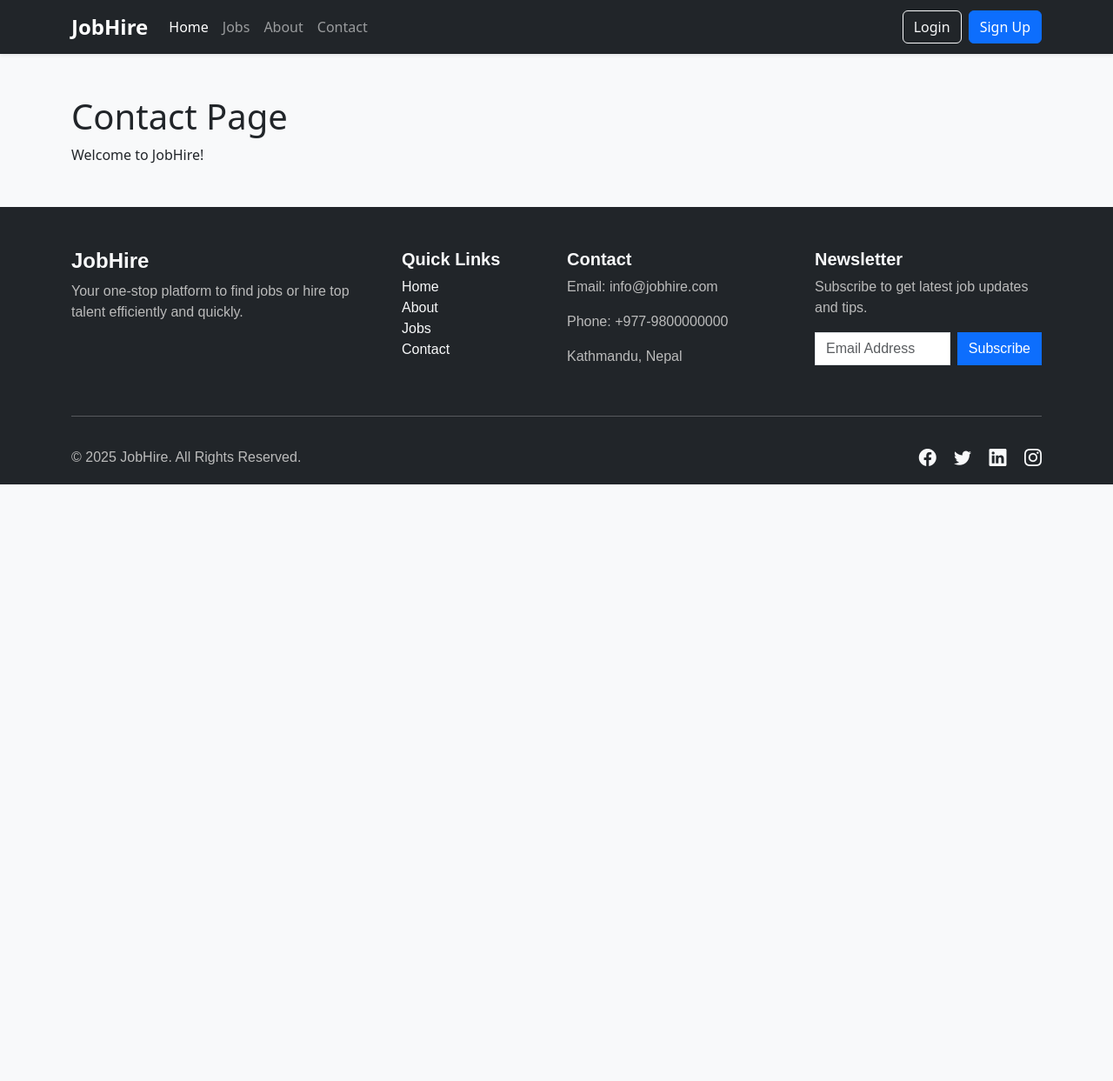
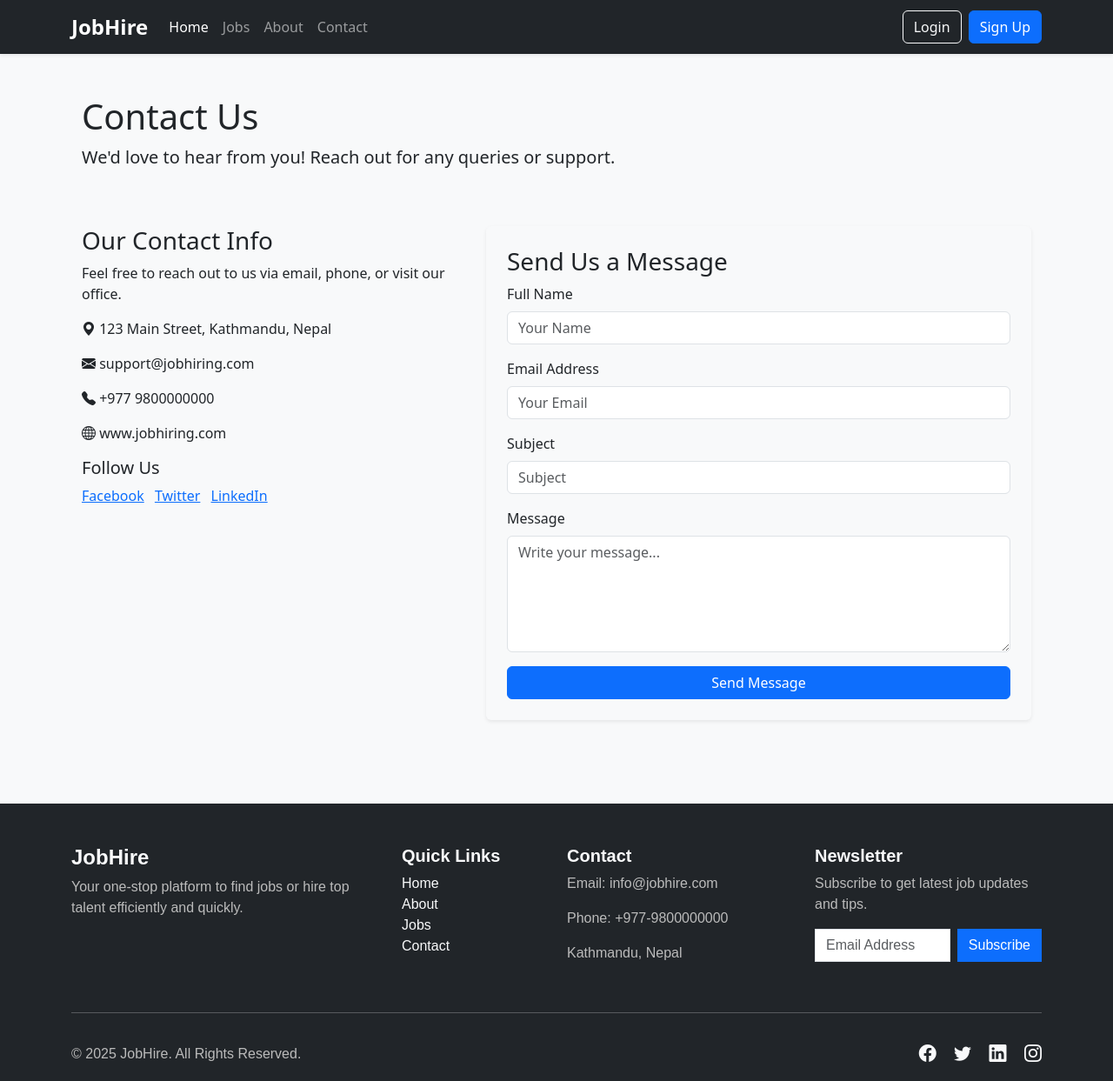
Before and after one commit to Pranisht03/job_hiring_system, a Django app: page /contact/ in a window 1280 px wide. Shown: the whole page at 87% size. Before the commit the page ends 557 px from the top, so only its background shows below. Run offline with Django 5.2, Linux system fonts and the light colour scheme.

Commit message:
Add the design in the about and contact page

```diff
--- a/templates/contact.html
+++ b/templates/contact.html
@@ -1,6 +1,84 @@
 {% extends 'base.html' %}
 
+{% block title %}Contact Us - Job Hiring System{% endblock %}
+
 {% block content %}
-<h1>Contact Page</h1>
-<p>Welcome to JobHire!</p>
+<!-- Header Section -->
+<header>
+    <div class="container">
+        <h1>Contact Us</h1>
+        <p class="lead">We'd love to hear from you! Reach out for any queries or support.</p>
+    </div>
+</header>
+
+<!-- Contact Section -->
+<section class="py-5">
+    <div class="container">
+        <div class="row">
+            <!-- Contact Information -->
+            <div class="col-md-5 mb-4">
+                <h3>Our Contact Info</h3>
+                <p>Feel free to reach out to us via email, phone, or visit our office.</p>
+                <div class="contact-info mb-3">
+                    <p><i class="bi bi-geo-alt-fill"></i> 123 Main Street, Kathmandu, Nepal</p>
+                    <p><i class="bi bi-envelope-fill"></i> support@jobhiring.com</p>
+                    <p><i class="bi bi-telephone-fill"></i> +977 9800000000</p>
+                    <p><i class="bi bi-globe"></i> www.jobhiring.com</p>
+                </div>
+                <h5>Follow Us</h5>
+                <p>
+                    <a href="#" class="me-2">Facebook</a>
+                    <a href="#" class="me-2">Twitter</a>
+                    <a href="#">LinkedIn</a>
+                </p>
+            </div>
+
+            <!-- Contact Form -->
+            <div class="col-md-7">
+                <div class="contact-form p-4 rounded shadow-sm bg-light">
+                    <h3>Send Us a Message</h3>
+                    <form method="POST" action="">
+                        {% csrf_token %}
+                        <div class="mb-3">
+                            <label for="name" class="form-label">Full Name</label>
+                            <input type="text" class="form-control" id="name" name="name" placeholder="Your Name">
+                        </div>
+                        <div class="mb-3">
+                            <label for="email" class="form-label">Email Address</label>
+                            <input type="email" class="form-control" id="email" name="email" placeholder="Your Email">
+                        </div>
+                        <div class="mb-3">
+                            <label for="subject" class="form-label">Subject</label>
+                            <input type="text" class="form-control" id="subject" name="subject" placeholder="Subject">
+                        </div>
+                        <div class="mb-3">
+                            <label for="message" class="form-label">Message</label>
+                            <textarea class="form-control" id="message" name="message" rows="5" placeholder="Write your message..."></textarea>
+                        </div>
+                        <button type="submit" class="btn btn-primary w-100">Send Message</button>
+                    </form>
+                </div>
+            </div>
+        </div>
+    </div>
+</section>
 {% endblock %}
+
+{% block extra_css %}
+<style>
+    .contact-header {
+        background-color: #007bff;
+    }
+    .contact-info i {
+        font-size: 1.2rem;
+        color: #007bff;
+    }
+    .contact-form button:hover {
+        background-color: #0056b3;
+    }
+</style>
+{% endblock %}
+
+{% block extra_js %}
+<link rel="stylesheet" href="https://cdn.jsdelivr.net/npm/bootstrap-icons@1.11.1/font/bootstrap-icons.css">
+{% endblock %}
```
Also changed, not shown: templates/about.html (+72 -2 lines).
